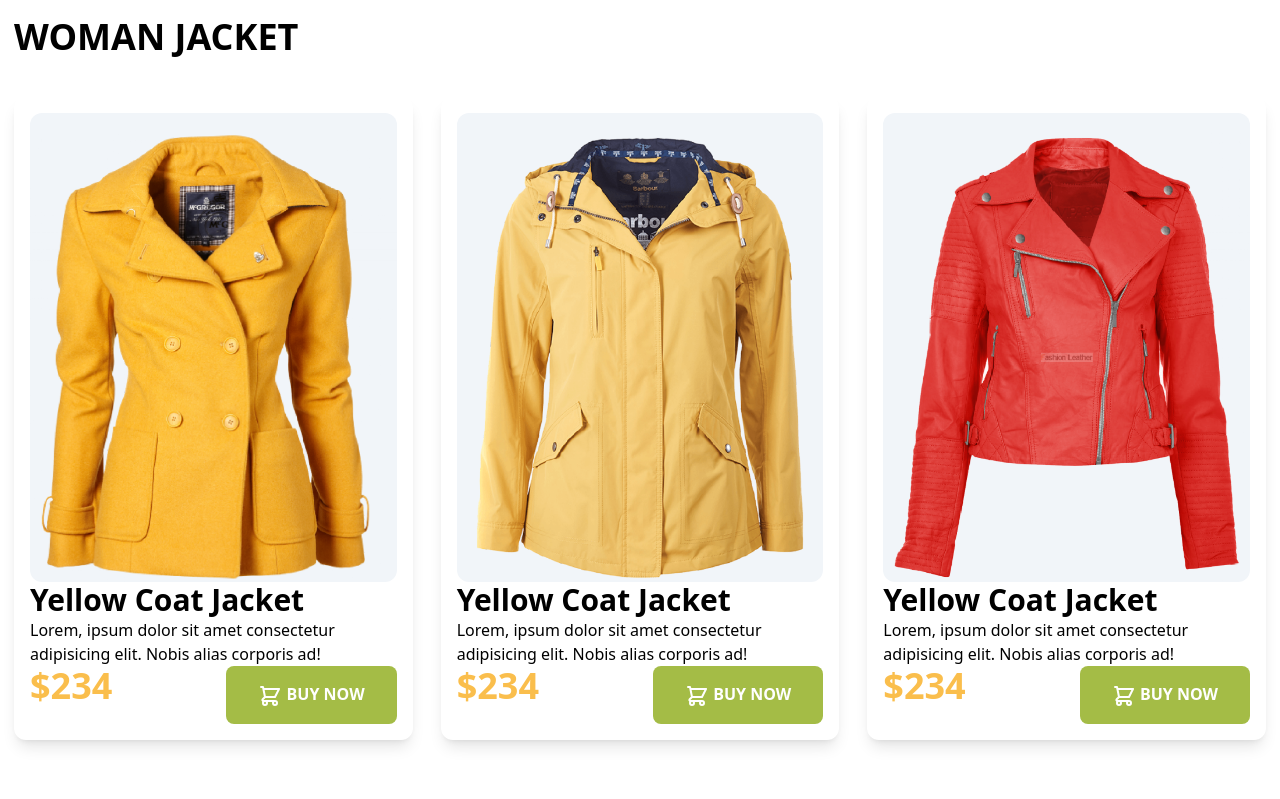
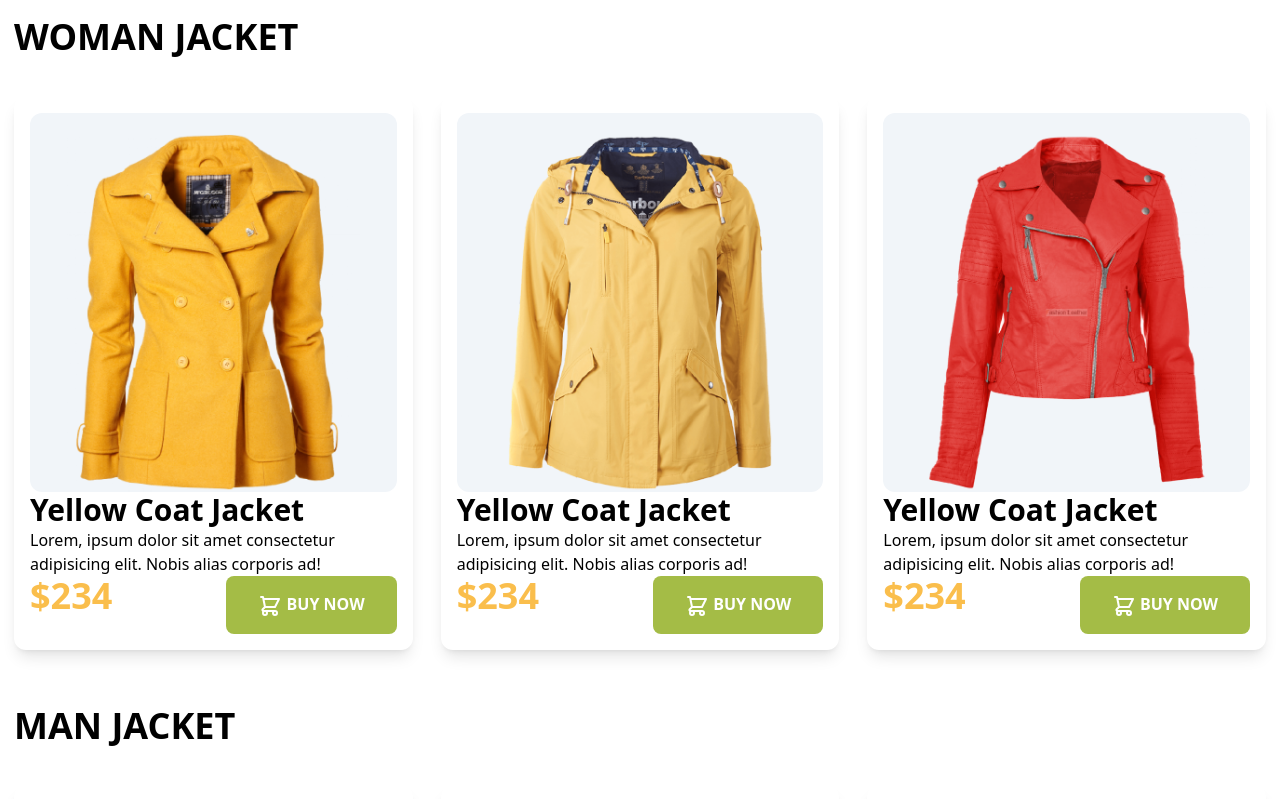
Before and after one commit to ThakurSaad/penguin-fashion-tailwind, a plain HTML site: page index.html in a window 1280 px wide. Shown: the part 580-1379 px from the top of the page. Drawn offline with nearby package versions, Linux system fonts and the light colour scheme.

Commit message:
jacket complete

```diff
--- /dev/null
+++ b/css/style.css
@@ -0,0 +1,4 @@
+.jacket-img img {
+    max-width: 80%;
+    margin: auto;
+}
--- a/index.html
+++ b/index.html
@@ -21,6 +21,8 @@
             }
         }
     </script>
+    <!-- stylesheet -->
+    <link rel="stylesheet" href="css/style.css">
 </head>
 
 <body>
@@ -52,7 +54,7 @@
     </header>
     <main class="container mx-auto bg[#E5E5E5]">
         <!-- woman jacket -->
-        <section class="pb-24 mx-3.5">
+        <section class="mx-3.5">
             <h2 class="uppercase font-bold text-4xl text-center sm:text-left mt-14 mb-10">Woman jacket</h2>
             <!-- jackets -->
             <div class="jackets grid md:grid-cols-2 lg:grid-cols-3 gap-7">
@@ -117,8 +119,8 @@
             <!-- jackets end -->
         </section>
         <!-- man jacket -->
-        <section class="pb-24">
-            <h2 class="uppercase font-bold text-4xl mb-10">man jacket</h2>
+        <section class="pb-24 mx-3.5">
+            <h2 class="uppercase font-bold text-4xl text-center sm:text-left mt-14 mb-10">man jacket</h2>
              <!-- jackets -->
              <div class="jackets grid md:grid-cols-2 lg:grid-cols-3 gap-7">
                 <!-- jacket 4 -->
```
